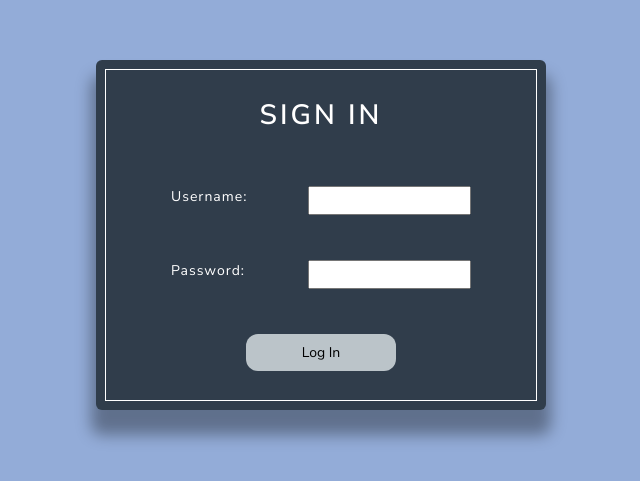
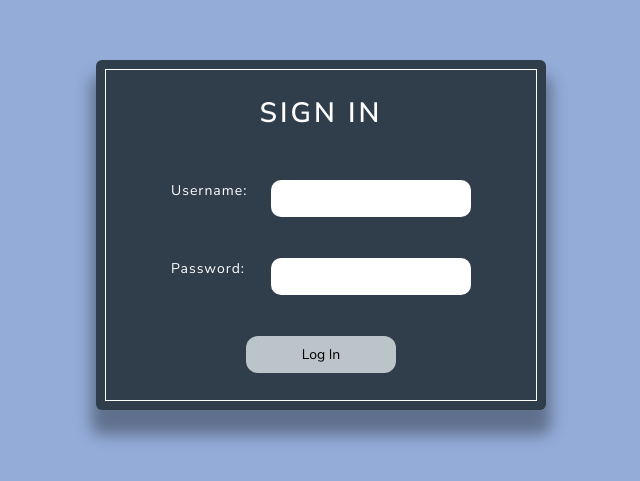
Before and after one commit to NixMichael/recordkeeper, a React (Create React App) app: page / in a window 1280 px wide. Shown: the part 133-614 px from the top of the page, without its empty margins (319-959 px from the left). Built offline with nearby package versions, Linux system fonts and the light colour scheme.

Commit message:
Improved styling of search results and record fields
-Layout of search results section improved
-Record field inputs changed to 'appearance: none' and custom background used for dropdown arrows. Allows enabled/disabled style to remain the same

```diff
--- a/src/components/SearchPatients.js
+++ b/src/components/SearchPatients.js
@@ -126,7 +126,7 @@ const SearchPatients = () => {
         <div className="searchBoxes">
             <label>Description: <input className="longInput" type="text" id="desc" name="description" value={searchCriteria.description} onChange={(e) => handleChange(e.target)}/></label>
             <label>Date Range: <input className="shortInput" type="text" id="dateFrom" name="dateFrom" placeholder="DD-MM-YYYY" value={searchCriteria.dateFrom} onChange={(e) => handleChange(e.target)}/>
-                <span>-</span>
+                <span> to </span>
                 <input className="shortInput" type="text" id="dateTo" name="dateTo" placeholder="DD-MM-YYYY" value={searchCriteria.dateTo} onChange={(e) => handleChange(e.target)}/>
                 </label>
             <div className="search__buttons">
@@ -168,7 +168,7 @@ const SearchPatients = () => {
                         )
                     })
                     :
-                    <p className="techResults">Results display here...</p>
+                    <p className="search-noResults">Results display here...</p>
                 }
                 </div>
     </div>
--- a/src/components/SearchTech.js
+++ b/src/components/SearchTech.js
@@ -105,7 +105,7 @@ const SearchTech = () => {
         <div className="searchBoxes">
             <label>Description: <input className="longInput" type="text" id="desc" name="description" value={searchCriteria.description} onChange={(e) => handleChange(e.target)}/></label>
             <label>Date Range: <input className="shortInput" type="text" id="dateFrom" name="dateFrom" placeholder="DD-MM-YYYY" value={searchCriteria.dateFrom} onChange={(e) => handleChange(e.target)}/>
-                <span>-</span>
+                <span> to </span>
                 <input className="shortInput" type="text" id="dateTo" name="dateTo" placeholder="DD-MM-YYYY" value={searchCriteria.dateTo} onChange={(e) => handleChange(e.target)}/>
                 </label>
             <div className="search__buttons">
@@ -141,7 +141,7 @@ const SearchTech = () => {
                         )
                     })
                     :
-                    <p className="techResults">Results display here...</p>
+                    <p className="search-noResults">Results display here...</p>
                 }
                 </div>
     </div>
--- a/src/styles/recordStyles.scss
+++ b/src/styles/recordStyles.scss
@@ -91,8 +91,17 @@ label {
 }
 
 input, select {
-  min-width: 120px;
-  max-width: 200px;
+  width: 200px;
+  padding: 0.5rem;
+  border-radius: 10px;
+  border: none;
+  background-color: white;
+  appearance: none;
+  -webkit-appearance: none;
+  -moz-appearance: none;
+}
+select {
+  background: url('../images/dropDownBG.png') 90% / 60% no-repeat #fff;
 }
 
 .input-text-number {
@@ -100,12 +109,16 @@ input, select {
   text-align: center;
 }
 
-input:disabled {
-  color: rgb(255, 255, 255);
+input:disabled, textarea:disabled {
+  color: black;
 }
 
 select:disabled {
-  color: rgb(135, 135, 135);
+  padding: 0.5rem;
+  border-radius: 10px;
+  border: none;
+  background-color: white;
+  color: rgb(0, 0, 0);
 }
 
 // Issues
--- a/src/styles/searchScreenStyles.scss
+++ b/src/styles/searchScreenStyles.scss
@@ -65,7 +65,10 @@
     overflow-x: hidden;
 
     .resultRows {
-      padding: 0 1rem;
+      padding: 0.5rem 1rem 0;
+      &:last-child {
+        border-bottom: 0;
+      }
     }
   }
 
@@ -102,11 +105,11 @@
     &:nth-child(6) {
       width: 15%;
     }
-    &:last-child {
-      border-bottom: 0;
-      background: red;
-    }
   }
+}
+
+.search-noResults {
+  margin: 1rem;
 }
 
   // .shorterResult {
```
Also changed, not shown: src/images/dropDownBG.png (added).
